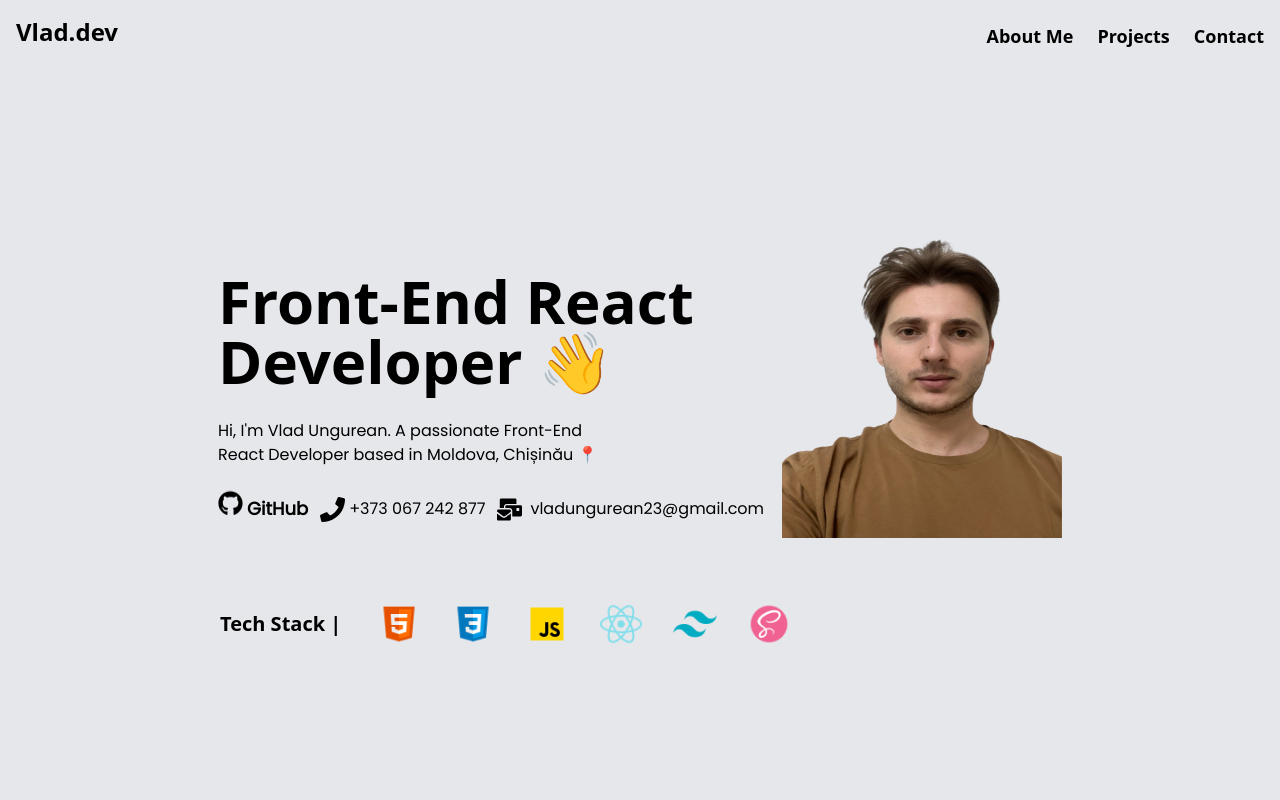
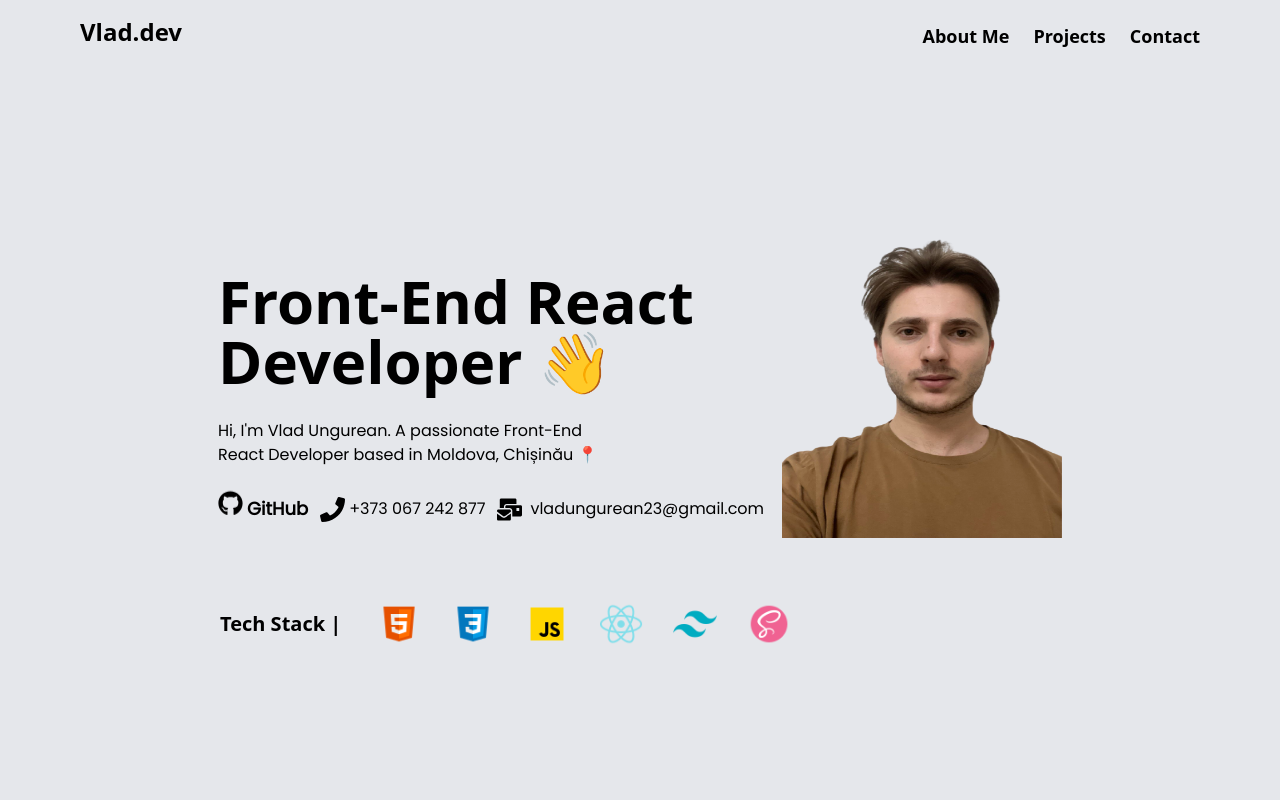
Before and after one commit to VladUngurean/Portfolio-React, a React (Vite) app: page / in a window 1280 px wide. Shown: the top 800 px of the page. Built offline with nearby package versions, Linux system fonts and the light colour scheme.

Commit message:
nav max w

```diff
--- a/src/components/navBar/NavBar.jsx
+++ b/src/components/navBar/NavBar.jsx
@@ -1,6 +1,6 @@
 export default function NavBar() {
   return (
-    <nav className="w-full flex justify-between items-center p-4">
+    <nav className=" max-w-6xl mx-auto w-full flex justify-between items-center p-4">
       <div className="mb-2">
         <p className="text-2xl font-bold">Vlad.dev</p>
       </div>
```
